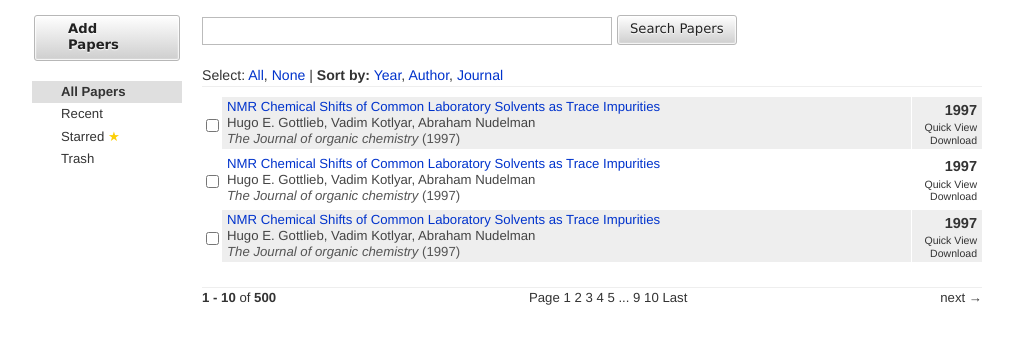
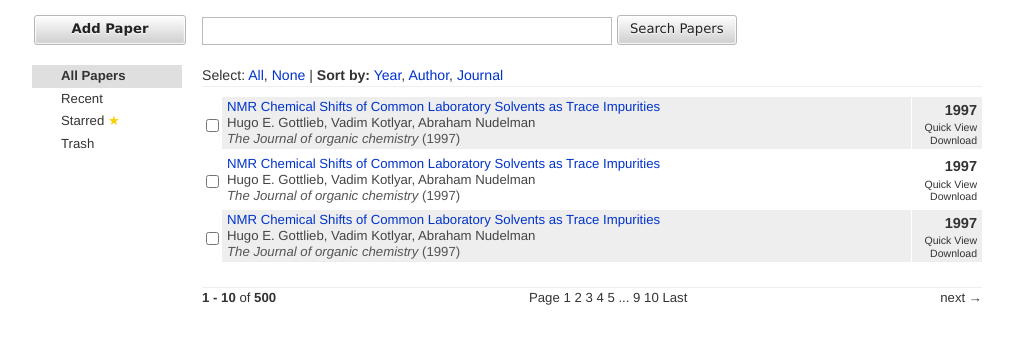
Before and after one commit to mikexstudios/papersdb, a Django app: template papers/templates/papers/dashboard.html in a window 1280 px wide. Shown: the part 29-373 px from the top of the page, without its empty margins (133-1146 px from the left). Run offline with Django 3.2, Linux system fonts and the light colour scheme; the template is opened without the code that fills it, so the values that code supplies are empty; some libraries are stand-ins or nearby versions.

Commit message:
Changed "Add Papers" button to "Add Paper" since multiple adding not implemented yet.

```diff
--- a/papers/templates/papers/dashboard.html
+++ b/papers/templates/papers/dashboard.html
@@ -19,7 +19,7 @@
 
 <div id="left">
     <div id="menu">
-        <a href="" id="papers-add-link" class="button light small">Add Papers</a>
+        <a href="" id="papers-add-link" class="button light small">Add Paper</a>
         <ul>
             <li class="selected">All Papers</li>
             <li><a href="">Recent</a></li>
--- a/static/css/screen.css
+++ b/static/css/screen.css
@@ -1691,12 +1691,14 @@ body#dashboard #left #menu a#papers-add-link {
   line-height: 1.2em;
   padding: 0.3em 1em;
   border-width: 1px;
-  padding: 5px 33px;
+  padding: 5px 0px;
   border-width: 1px;
   padding-top: 5px;
   padding-bottom: 7px;
-}
-/* line 305, ../sass/screen.sass */
+  width: 100%;
+  text-align: center;
+}
+/* line 310, ../sass/screen.sass */
 body#dashboard #left #menu ul {
   list-style: none;
   margin: 0;
@@ -1710,7 +1712,7 @@ body#dashboard #left #menu ul li {
   list-style-type: none;
   margin-left: 0px;
 }
-/* line 312, ../sass/screen.sass */
+/* line 317, ../sass/screen.sass */
 body#dashboard #left #menu ul li a {
   padding-left: 2.2em;
   color: #333333;
@@ -1718,25 +1720,25 @@ body#dashboard #left #menu ul li a {
   display: block;
   width: 100%;
 }
-/* line 320, ../sass/screen.sass */
+/* line 325, ../sass/screen.sass */
 body#dashboard #left #menu ul li .star {
   color: #fccf05;
 }
-/* line 322, ../sass/screen.sass */
+/* line 327, ../sass/screen.sass */
 body#dashboard #left #menu ul li.selected {
   font-weight: bold;
   background-color: #dfdfdf;
   padding-left: 2.2em;
 }
-/* line 327, ../sass/screen.sass */
+/* line 332, ../sass/screen.sass */
 body#dashboard #left #menu ul li.selected:hover {
   background-color: #dfdfdf;
 }
-/* line 329, ../sass/screen.sass */
+/* line 334, ../sass/screen.sass */
 body#dashboard #left #menu ul li:hover {
   background-color: #efefef;
 }
-/* line 333, ../sass/screen.sass */
+/* line 338, ../sass/screen.sass */
 body#dashboard #right {
   display: inline;
   float: left;
@@ -1747,18 +1749,18 @@ body#dashboard #right {
 * html body#dashboard #right {
   overflow-x: hidden;
 }
-/* line 337, ../sass/screen.sass */
+/* line 342, ../sass/screen.sass */
 body#dashboard #right .padding {
   padding-left: 10px;
 }
-/* line 341, ../sass/screen.sass */
+/* line 346, ../sass/screen.sass */
 body#dashboard #right #search form input.search {
   font-size: 0.9em;
   padding: 4px;
   margin: 0;
   width: 400px;
 }
-/* line 347, ../sass/screen.sass */
+/* line 352, ../sass/screen.sass */
 body#dashboard #right #search form button {
   margin-bottom: 3px;
   margin-left: 0;
@@ -1778,65 +1780,65 @@ body#dashboard #right #search form button {
   padding-top: 5px;
   padding-bottom: 7px;
 }
-/* line 360, ../sass/screen.sass */
+/* line 365, ../sass/screen.sass */
 body#dashboard #right #actionsbar {
   margin-top: 17px;
   font-size: 0.8em;
   border-bottom: 1px solid #eeeeee;
 }
-/* line 365, ../sass/screen.sass */
+/* line 370, ../sass/screen.sass */
 body#dashboard #right #library-tbl {
   font-size: 0.75em;
   margin-top: 10px;
 }
-/* line 369, ../sass/screen.sass */
+/* line 374, ../sass/screen.sass */
 body#dashboard #right #library-tbl tr.odd .middle, body#dashboard #right #library-tbl tr.odd .right {
   background-color: #eeeeee;
 }
-/* line 372, ../sass/screen.sass */
+/* line 377, ../sass/screen.sass */
 body#dashboard #right #library-tbl tr.even td {
   background-color: transparent;
 }
-/* line 377, ../sass/screen.sass */
+/* line 382, ../sass/screen.sass */
 body#dashboard #right #library-tbl tr td {
   border-bottom: 5px solid white;
 }
-/* line 379, ../sass/screen.sass */
+/* line 384, ../sass/screen.sass */
 body#dashboard #right #library-tbl tr .left {
   padding: 0;
   width: 20px;
 }
-/* line 382, ../sass/screen.sass */
+/* line 387, ../sass/screen.sass */
 body#dashboard #right #library-tbl tr .middle {
   line-height: 1.2;
   padding: 2px 5px;
 }
-/* line 390, ../sass/screen.sass */
+/* line 395, ../sass/screen.sass */
 body#dashboard #right #library-tbl tr .middle .journal {
   font-style: italic;
 }
-/* line 392, ../sass/screen.sass */
+/* line 397, ../sass/screen.sass */
 body#dashboard #right #library-tbl tr .middle .authors {
   color: #444444;
 }
-/* line 395, ../sass/screen.sass */
+/* line 400, ../sass/screen.sass */
 body#dashboard #right #library-tbl tr .middle .journal, body#dashboard #right #library-tbl tr .middle .year {
   display: inline;
   color: #555555;
 }
-/* line 398, ../sass/screen.sass */
+/* line 403, ../sass/screen.sass */
 body#dashboard #right #library-tbl tr .right {
   width: 60px;
   border-left: 1px solid white;
   padding: 2px 5px;
   text-align: right;
 }
-/* line 403, ../sass/screen.sass */
+/* line 408, ../sass/screen.sass */
 body#dashboard #right #library-tbl tr .right .year {
   font-weight: bold;
   font-size: 1.1em;
 }
-/* line 406, ../sass/screen.sass */
+/* line 411, ../sass/screen.sass */
 body#dashboard #right #library-tbl tr .right ul.actions {
   list-style: none;
   margin: 0;
@@ -1850,25 +1852,25 @@ body#dashboard #right #library-tbl tr .right ul.actions li {
   list-style-type: none;
   margin-left: 0px;
 }
-/* line 412, ../sass/screen.sass */
+/* line 417, ../sass/screen.sass */
 body#dashboard #right #library-tbl tr .right ul.actions a {
   color: #333333;
 }
-/* line 415, ../sass/screen.sass */
+/* line 420, ../sass/screen.sass */
 body#dashboard #right #pagesbar {
   margin-top: 20px;
   font-size: 0.75em;
   border-top: 1px solid #eeeeee;
 }
-/* line 419, ../sass/screen.sass */
+/* line 424, ../sass/screen.sass */
 body#dashboard #right #pagesbar .entries {
   float: left;
 }
-/* line 421, ../sass/screen.sass */
+/* line 426, ../sass/screen.sass */
 body#dashboard #right #pagesbar .nav {
   float: right;
 }
-/* line 423, ../sass/screen.sass */
+/* line 428, ../sass/screen.sass */
 body#dashboard #right #pagesbar .pages {
   text-align: center;
 }
--- a/static/sass/screen.sass
+++ b/static/sass/screen.sass
@@ -294,14 +294,19 @@ body#dashboard
     #menu
       font-size: 0.75em
       a#papers-add-link
+        //NOTE: Normally, we set the width of the button in the padding function.
+        //      However, since we always want the button to be 100% width, we over-
+        //      ride the width manually and set the horizontal padding to be zero.
         +fancy-button-size(1.00em, 3px)
-        +fancy-button-padding(5px, 33px, 1px)
+        +fancy-button-padding(5px, 0px, 1px)
         //Correction to padding (We slightly shift the text position higher):
         padding-top: 5px
         //This overextends the button by 1px in relation to the search box, but
         //it looks right because of the small 1px white bar at the bottom of the
         //button.
         padding-bottom: 7px
+        width: 100%
+        text-align: center
       ul
         +no-bullets
         margin: 0
```
